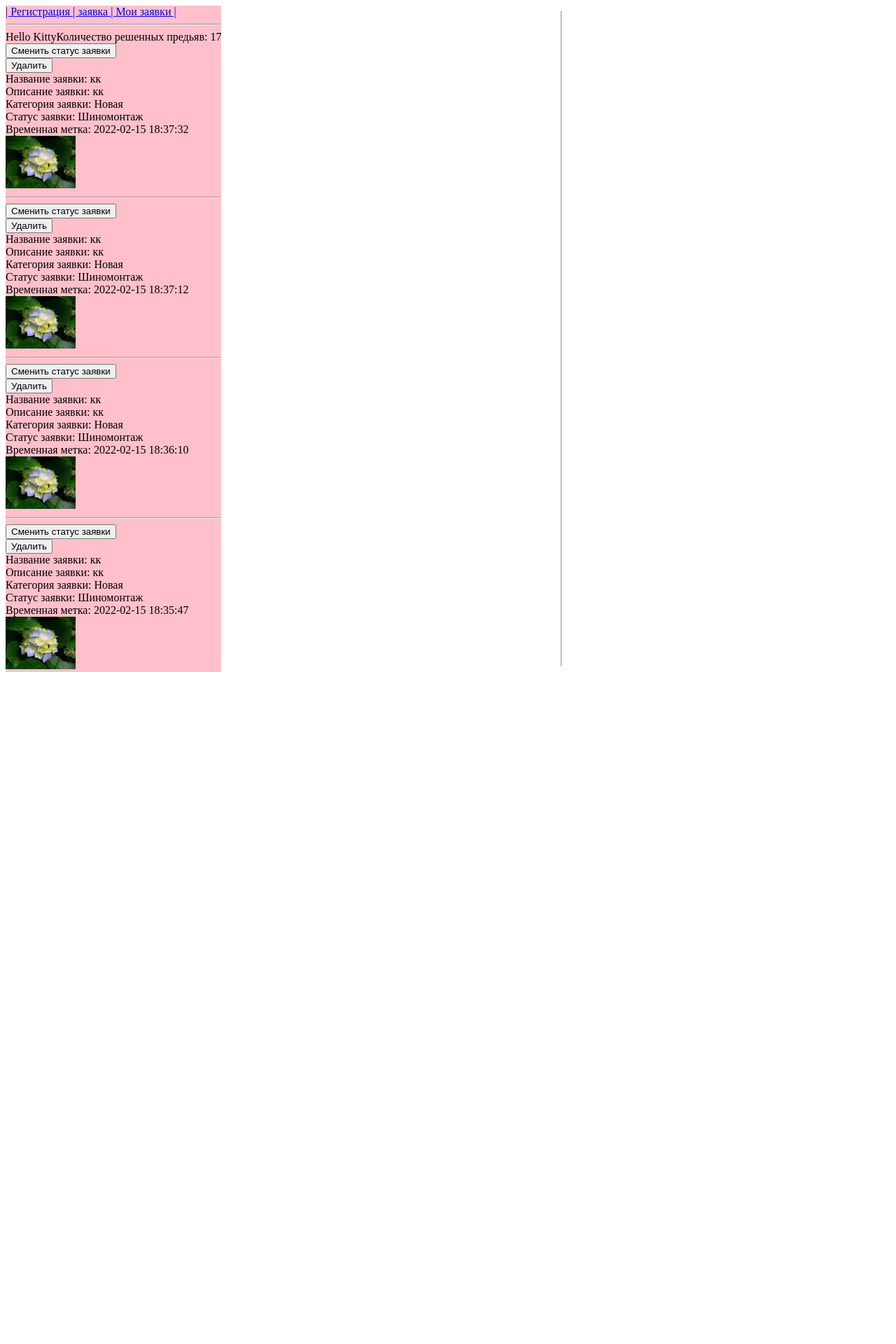
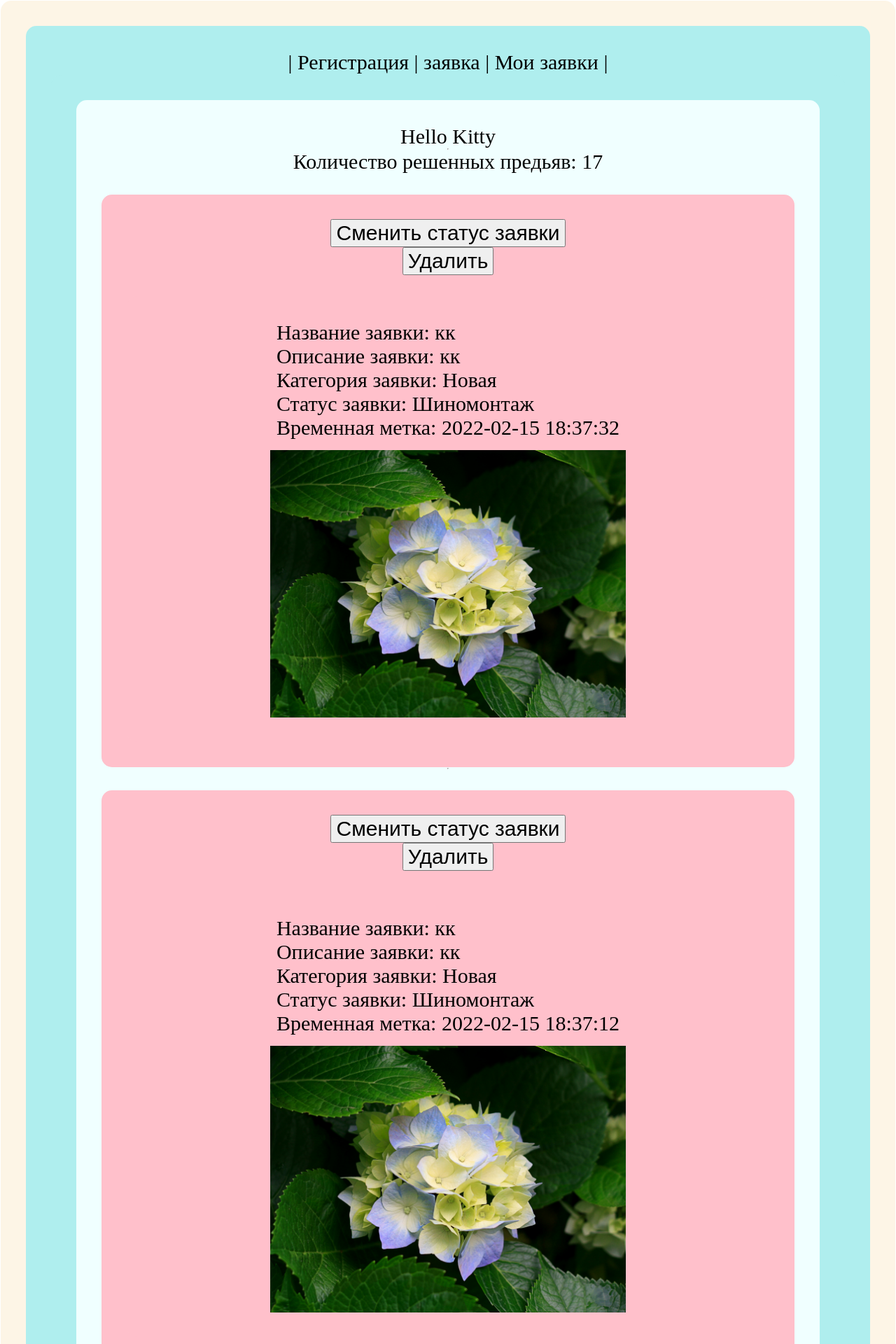
Before and after one commit to solder27rus/portalgos, a PHP site: page / in a window 1280 px wide. Shown: the top 1920 px of the page at 70% size. Before the commit the page ends 960 px from the top, so only its background shows below. Run offline with PHP 8.4, Linux system fonts and the light colour scheme; data comes from the database, SQL or seed files in the repository.

Commit message:
redesign main page

```diff
--- a/form_tasks.php
+++ b/form_tasks.php
@@ -68,7 +68,7 @@
             echo "Статус заявки: ".$key[18]."<br>";
             echo "Временная метка: ".$key[6]."<br>";
             echo "<img src='".$key[5]."' width='100px'>";
-            echo "</div></div></div><hr>";
+            echo "</div><hr></div></div>";
         }
 
     ?>
--- a/get_users.php
+++ b/get_users.php
@@ -59,8 +59,8 @@
                 echo "Категория заявки: ".$key[16]."<br>";
                 echo "Статус заявки: ".$key[18]."<br>";
                 echo "Временная метка: ".$key[6]."<br>";
-                echo "<img src='".$key[5]."' width='100px'>";
-                echo "</div></div></div><hr>";
+                echo "<img src='".$key[5]."' width='60%'>";
+                echo "</div></div><hr>";
             }
         } else {
             echo " Пользоватей не найдено ";
--- a/index.php
+++ b/index.php
@@ -6,24 +6,45 @@
     <meta name="viewport" content="width=device-width, initial-scale=1.0">
     <title>Document</title>
     <style>
-        body {
-            display: flex;
-            width: 100%;
+        * {
+            margin: 0;
+            font-size: 30px;
+        }
+        img {
+            margin-top: 15px;
+        }
+        a {
+            text-decoration: none;
+            color:black;
+        }
+        a:hover {
+            color:pink;
         }
         div {
+            display: flex;
             flex-direction: column;
+            background-color: oldlace;
+            align-items: center;
+            margin: 1px;
+            padding: 35px;
+            border-radius: 15px;
+        }
+        div div {
+            background-color: paleturquoise;
+        }
+        div div div div {
+            background-color: azure;
+        }
+        div div div div div {
             background-color: pink;
-        }
-        @media (max-width: 100%) {
-            * {
-                width: 100%;
-            }
+            margin-top: 30px;
         }
     </style>
 </head>
 <body onload="Reload_Counter();">
     <div>
         <div>
+            <p>
                 <a href="form_register.html">
                     | Регистрация |
                 </a>
@@ -32,14 +53,15 @@
                 </a>
                 <a href="form_tasks.php">
                     Мои заявки |
-            </a><hr>
+                </a>
+            </p>
             <div>
                 <div>
                     <?php
-                        echo "Hello Kitty";
+                        echo "Hello Kitty".'<hr>';
                         //require("./requests.php");
                         require("./get_users.php");
-                        echo "Количество решенных предьяв: <label id='status'></label>";
+                        echo "<p>Количество решенных предьяв: <label id='status'></label></p>";
 
                         Get_Tasks();
                     ?>
```
Lines whose indentation alone changed are shown as unchanged.
